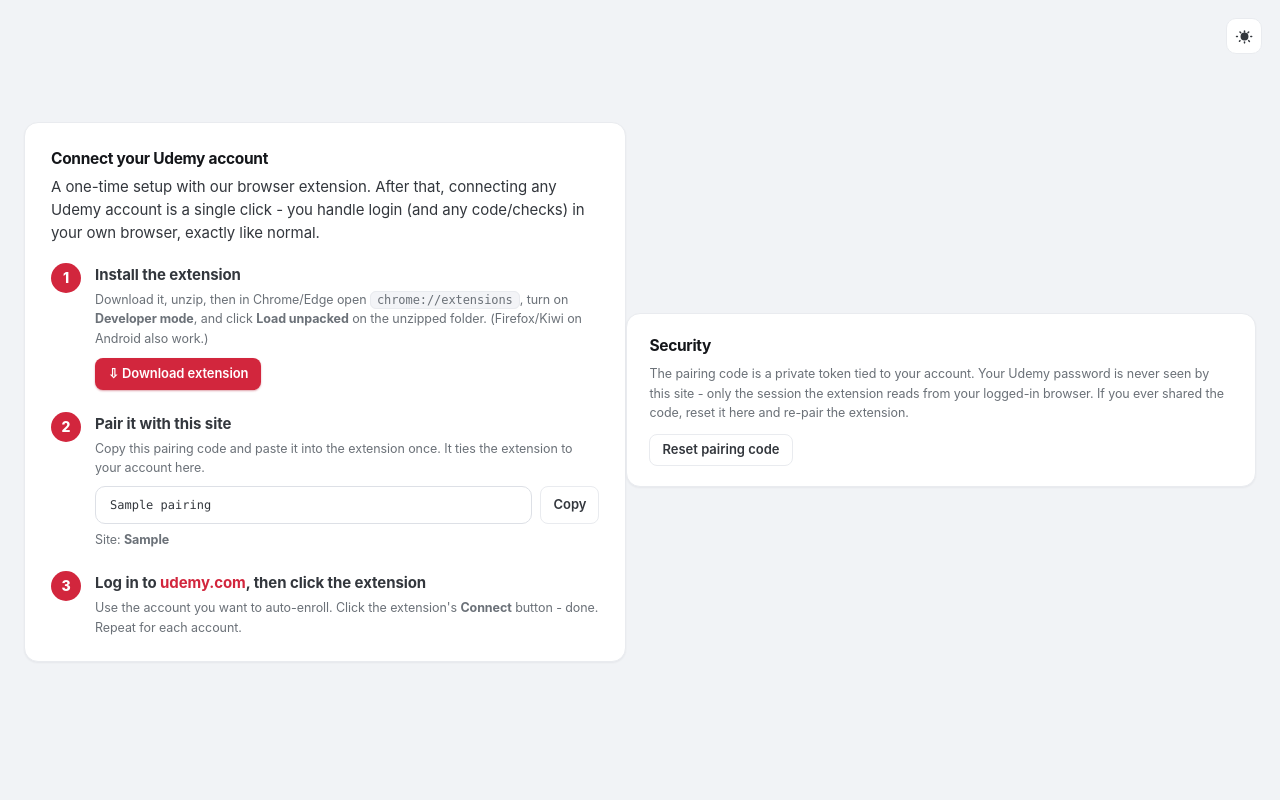
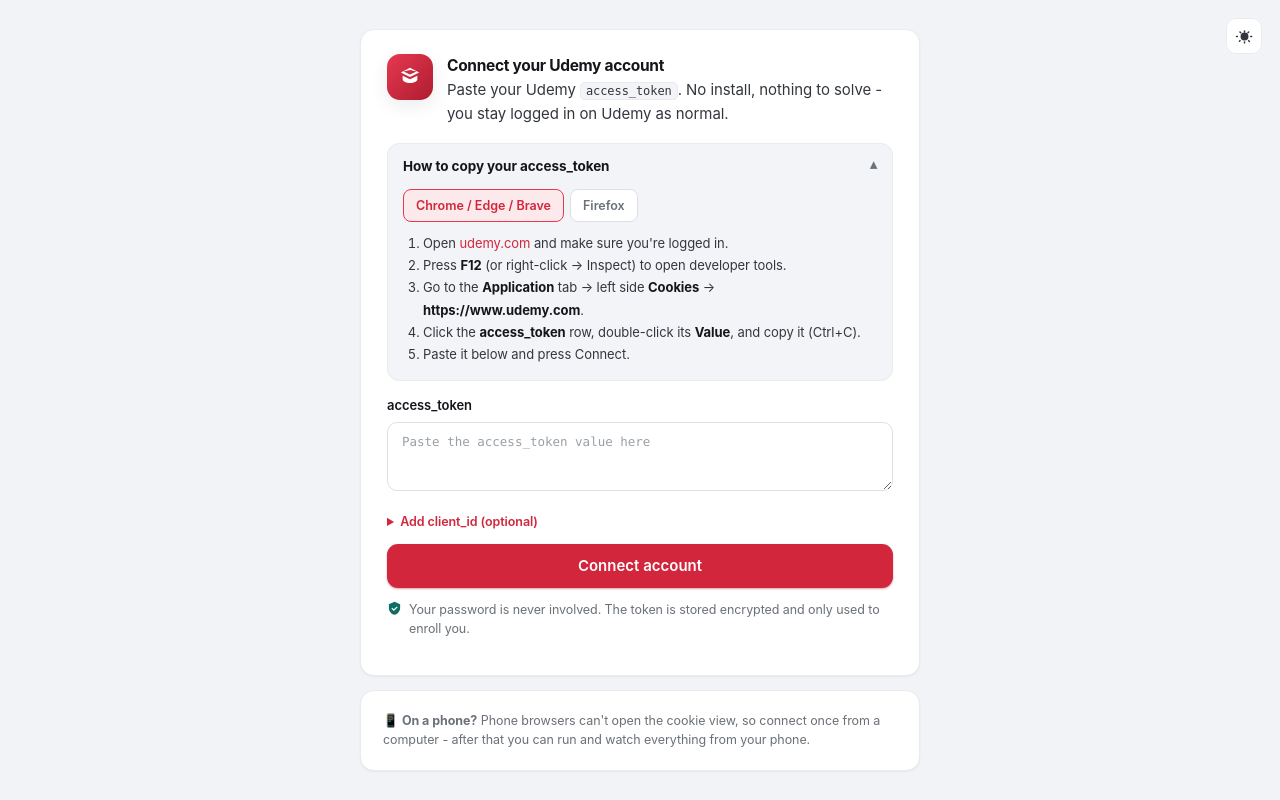
Before and after one commit to officeboy12242/udemy-enroller-site, a FastAPI app: template app/templates/connect.html in a window 1280 px wide. Run offline with FastAPI, Linux system fonts and the light colour scheme; the template is opened without the code that fills it: most values are stand-ins (such as "Sample title", 1, 10 or a date in 2020).

Commit message:
Connect via guided token paste (no extension/bookmarklet)
Udemy guards all logins with Cloudflare Turnstile, so the session must come
from the user's own browser and can't be obtained server-side. The user
declined both the bookmarklet and the browser extension, so the hosted connect
flow is now a guided access_token paste:

- /connect: per-browser steps to copy access_token, a validated paste box, and
  an optional client_id field. Submitted same-origin (session + CSRF), verified
  with verify_token, stored encrypted; never placed in a URL.
- POST /connect/paste replaces the extension's /connect/token + pairing code.
- Removed the extension/ folder and its download/pairing endpoints.
- README + notes updated; phones connect once from a computer, then use on mobile.

```diff
--- a/app/templates/connect.html
+++ b/app/templates/connect.html
@@ -3,77 +3,130 @@
 {% block page_title %}Connect account{% endblock %}
 {% block content %}
 
-<div class="card card-pad-lg" style="max-width:780px;margin-bottom:16px">
-  <h2 style="margin:0 0 4px">Connect your Udemy account</h2>
-  <div class="sub" style="margin-bottom:18px">
-    A one-time setup with our browser extension. After that, connecting any Udemy account is a single click - you handle login (and any code/checks) in your own browser, exactly like normal.
+<div class="connect-wrap">
+  <div class="card card-pad-lg">
+    <div class="connect-head">
+      <span class="connect-badge"><svg viewBox="0 0 24 24" width="22" height="22"><path fill="currentColor" d="M12 2 2 7l10 5 10-5-10-5Zm0 7.2L4.9 6 12 4.3 19.1 6 12 9.2ZM4 10.5v4.2c0 1.9 3.6 3.8 8 3.8s8-1.9 8-3.8v-4.2l-8 4-8-4Z"/></svg></span>
+      <div>
+        <h2 style="margin:0">Connect your Udemy account</h2>
+        <div class="sub">Paste your Udemy <code>access_token</code>. No install, nothing to solve - you stay logged in on Udemy as normal.</div>
+      </div>
     </div>
 
-  <ol class="steps">
-    <li>
-      <span class="step-n">1</span>
-      <div style="flex:1">
-        <b>Install the extension</b>
-        <div class="hint" style="margin:4px 0 10px">Download it, unzip, then in Chrome/Edge open <code>chrome://extensions</code>, turn on <b>Developer mode</b>, and click <b>Load unpacked</b> on the unzipped folder. (Firefox/Kiwi on Android also work.)</div>
-        <a class="btn btn-primary btn-sm" href="/connect/extension.zip">&#8681; Download extension</a>
+    <details class="how" open>
+      <summary>How to copy your access_token <span class="chev">&#9662;</span></summary>
+      <div class="how-body">
+        <div class="how-tabs" role="tablist">
+          <button type="button" class="how-tab on" data-tab="chrome">Chrome / Edge / Brave</button>
+          <button type="button" class="how-tab" data-tab="firefox">Firefox</button>
         </div>
-    </li>
-    <li>
-      <span class="step-n">2</span>
-      <div style="flex:1">
-        <b>Pair it with this site</b>
-        <div class="hint" style="margin:4px 0 8px">Copy this pairing code and paste it into the extension once. It ties the extension to your account here.</div>
-        <div class="pair-box">
-          <input class="input" id="pair-code" readonly value="{{ pairing }}">
-          <button type="button" class="btn btn-ghost btn-sm" id="copy-pair">Copy</button>
-        </div>
-        <div class="hint" style="margin-top:6px">Site: <b>{{ origin_host }}</b></div>
-      </div>
-    </li>
-    <li>
-      <span class="step-n">3</span>
-      <div style="flex:1">
-        <b>Log in to <a href="https://www.udemy.com" target="_blank" rel="noopener">udemy.com</a>, then click the extension</b>
-        <div class="hint" style="margin-top:4px">Use the account you want to auto-enroll. Click the extension's <b>Connect</b> button - done. Repeat for each account.</div>
-      </div>
-    </li>
+        <ol class="how-steps" id="how-chrome">
+          <li>Open <a href="https://www.udemy.com" target="_blank" rel="noopener">udemy.com</a> and make sure you're logged in.</li>
+          <li>Press <b>F12</b> (or right-click &rarr; Inspect) to open developer tools.</li>
+          <li>Go to the <b>Application</b> tab &rarr; left side <b>Cookies</b> &rarr; <b>https://www.udemy.com</b>.</li>
+          <li>Click the <b>access_token</b> row, double-click its <b>Value</b>, and copy it (Ctrl+C).</li>
+          <li>Paste it below and press Connect.</li>
+        </ol>
+        <ol class="how-steps" id="how-firefox" style="display:none">
+          <li>Open <a href="https://www.udemy.com" target="_blank" rel="noopener">udemy.com</a> and make sure you're logged in.</li>
+          <li>Press <b>F12</b> &rarr; <b>Storage</b> tab &rarr; <b>Cookies</b> &rarr; <b>https://www.udemy.com</b>.</li>
+          <li>Find <b>access_token</b>, copy its value.</li>
+          <li>Paste it below and press Connect.</li>
         </ol>
       </div>
+    </details>
 
-<div class="card" style="max-width:780px">
-  <div class="card-head" style="margin-bottom:6px"><div><h2 style="margin:0">Security</h2></div></div>
-  <p class="hint" style="margin:0 0 12px">
-    The pairing code is a private token tied to your account. Your Udemy password is never seen by this site - only the session the extension reads from your logged-in browser. If you ever shared the code, reset it here and re-pair the extension.
+    <div class="form-error" id="c-error" style="display:none"></div>
+    <div class="form-ok" id="c-ok" style="display:none"></div>
+
+    <form id="connect-form" autocomplete="off" style="margin-top:14px">
+      <input type="hidden" name="csrf_token" value="{{ csrf_token }}">
+      <div class="field">
+        <label class="label" for="c-token">access_token</label>
+        <textarea class="input" id="c-token" name="access_token" rows="3" required
+                  placeholder="Paste the access_token value here" spellcheck="false" style="font-family:ui-monospace,Consolas,monospace;font-size:12.5px"></textarea>
+      </div>
+      <details class="adv">
+        <summary>Add client_id (optional)</summary>
+        <div class="field" style="margin-top:10px">
+          <input class="input" id="c-client" name="client_id" placeholder="client_id (only if asked)"
+                 style="font-family:ui-monospace,Consolas,monospace;font-size:12.5px">
+          <div class="hint">Usually not needed - we detect it from the token.</div>
+        </div>
+      </details>
+      <button class="btn btn-primary btn-block btn-lg" type="submit" id="c-submit">Connect account</button>
+    </form>
+
+    <p class="hint" style="margin-top:12px;display:flex;gap:7px;align-items:flex-start">
+      <svg viewBox="0 0 24 24" width="15" height="15" style="flex:none;margin-top:1px;color:var(--teal-600)"><path fill="currentColor" d="M12 1 3 5v6c0 5 3.8 9.7 9 11 5.2-1.3 9-6 9-11V5l-9-4Zm-1 15-4-4 1.4-1.4L11 13.2l4.6-4.6L17 10l-6 6Z"/></svg>
+      Your password is never involved. The token is stored encrypted and only used to enroll you.
     </p>
-  <form method="post" action="/connect/rotate" onsubmit="return confirm('Reset the pairing code? The extension will need to be paired again.')">
-    <input type="hidden" name="csrf_token" value="{{ csrf_token }}">
-    <button class="btn btn-ghost btn-sm" type="submit">Reset pairing code</button>
-  </form>
   </div>
 
   {% if local_login %}
-<div class="card" style="max-width:780px;margin-top:16px">
-  <p class="hint" style="margin:0">On this computer you can also
-    <a href="/grab-login">connect through a Udemy login window</a> without the extension.</p>
+  <div class="card" style="margin-top:14px">
+    <p class="hint" style="margin:0">On this computer you can skip the copy step and
+      <a href="/grab-login">connect through a Udemy login window</a> instead.</p>
   </div>
   {% endif %}
 
+  <div class="card" style="margin-top:14px">
+    <p class="hint" style="margin:0">&#128241; <b>On a phone?</b> Phone browsers can't open the cookie view, so connect once from a computer - after that you can run and watch everything from your phone.</p>
+  </div>
+</div>
+
 <style>
-.steps { list-style:none; margin:0; padding:0; display:flex; flex-direction:column; gap:22px; }
-.steps li { display:flex; gap:14px; align-items:flex-start; }
-.step-n { width:30px; height:30px; flex:none; border-radius:50%; background:var(--primary-600); color:#fff; font-weight:800; display:inline-flex; align-items:center; justify-content:center; font-size:14px; }
-.steps code { background:var(--surface-2); border:1px solid var(--border); border-radius:6px; padding:1px 6px; font-size:12px; }
-.pair-box { display:flex; gap:8px; }
-.pair-box .input { font-family:ui-monospace,Consolas,monospace; font-size:12px; }
+.connect-wrap { max-width: 560px; }
+.connect-head { display:flex; gap:14px; align-items:flex-start; margin-bottom:18px; }
+.connect-badge { width:46px; height:46px; border-radius:13px; flex:none; display:inline-flex; align-items:center; justify-content:center; background:linear-gradient(135deg,var(--primary),var(--primary-700)); color:#fff; box-shadow:var(--shadow-md); }
+.connect-head code { background:var(--surface-2); border:1px solid var(--border); border-radius:5px; padding:1px 5px; font-size:12px; }
+.how { border:1px solid var(--border); border-radius:12px; background:var(--surface-2); overflow:hidden; }
+.how > summary { list-style:none; cursor:pointer; padding:12px 15px; font-weight:700; font-size:13.5px; color:var(--ink); display:flex; justify-content:space-between; align-items:center; }
+.how > summary::-webkit-details-marker { display:none; }
+.how[open] .chev { transform:rotate(180deg); }
+.chev { transition:transform .2s; color:var(--muted); }
+.how-body { padding:0 15px 15px; }
+.how-tabs { display:flex; gap:6px; margin-bottom:10px; }
+.how-tab { border:1px solid var(--border-strong); background:var(--surface); border-radius:8px; padding:6px 12px; font:inherit; font-size:12.5px; font-weight:600; color:var(--muted); cursor:pointer; }
+.how-tab.on { background:var(--primary-050); border-color:var(--primary); color:var(--primary-600); }
+.how-steps { margin:0; padding-left:20px; font-size:13px; color:var(--text); line-height:1.7; }
+.how-steps code, .how-steps b { color:var(--ink); }
+.adv { margin-bottom:12px; }
+.adv > summary { cursor:pointer; font-size:12.5px; color:var(--primary-600); font-weight:600; }
 </style>
 <script>
-document.getElementById("copy-pair").addEventListener("click", function () {
-  var el = document.getElementById("pair-code");
-  el.select();
-  navigator.clipboard.writeText(el.value).then(
-    function () { window.toast("Pairing code copied.", "ok"); },
-    function () { document.execCommand("copy"); window.toast("Pairing code copied.", "ok"); }
-  );
+(function () {
+  document.querySelectorAll(".how-tab").forEach(function (t) {
+    t.addEventListener("click", function () {
+      document.querySelectorAll(".how-tab").forEach(function (x) { x.classList.remove("on"); });
+      t.classList.add("on");
+      document.getElementById("how-chrome").style.display = t.dataset.tab === "chrome" ? "" : "none";
+      document.getElementById("how-firefox").style.display = t.dataset.tab === "firefox" ? "" : "none";
     });
+  });
+
+  var form = document.getElementById("connect-form");
+  var err = document.getElementById("c-error"), ok = document.getElementById("c-ok"), btn = document.getElementById("c-submit");
+  form.addEventListener("submit", async function (e) {
+    e.preventDefault();
+    err.style.display = "none"; ok.style.display = "none";
+    btn.disabled = true; btn.textContent = "Checking token...";
+    var data = {
+      csrf_token: form.querySelector('[name=csrf_token]').value,
+      access_token: document.getElementById("c-token").value,
+      client_id: document.getElementById("c-client").value,
+    };
+    var res = await window.postForm("/connect/paste", data);
+    if (res.json && res.json.ok) {
+      ok.textContent = "Connected " + (res.json.name || "your Udemy account") + " - opening dashboard...";
+      ok.style.display = ""; window.toast("Udemy account connected!", "ok");
+      setTimeout(function () { location.href = "/dashboard"; }, 1000);
+      return;
+    }
+    err.textContent = (res.json && res.json.error) || "Could not connect. Try again.";
+    err.style.display = "";
+    btn.disabled = false; btn.textContent = "Connect account";
+  });
+})();
 </script>
 {% endblock %}
```
Also changed, not shown: app/web/routers/connect.py (+32 -107 lines), extension/popup.html (deleted, +0 -60 lines), extension/popup.js (deleted, +0 -93 lines), README.md, extension/manifest.json (deleted). Lines whose indentation alone changed are shown as unchanged.
